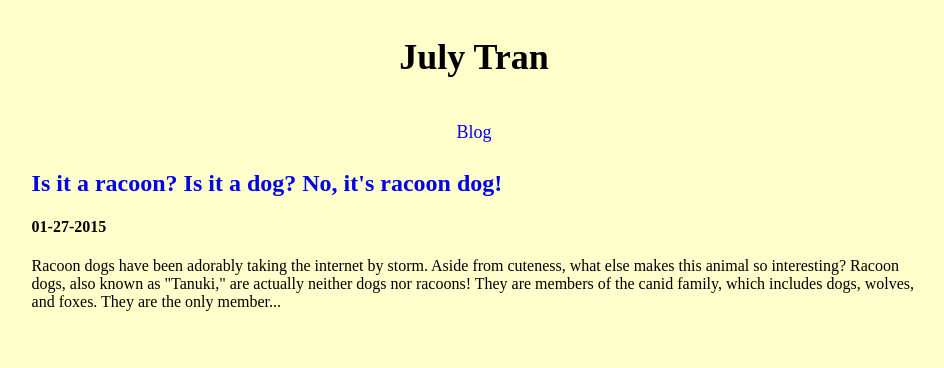
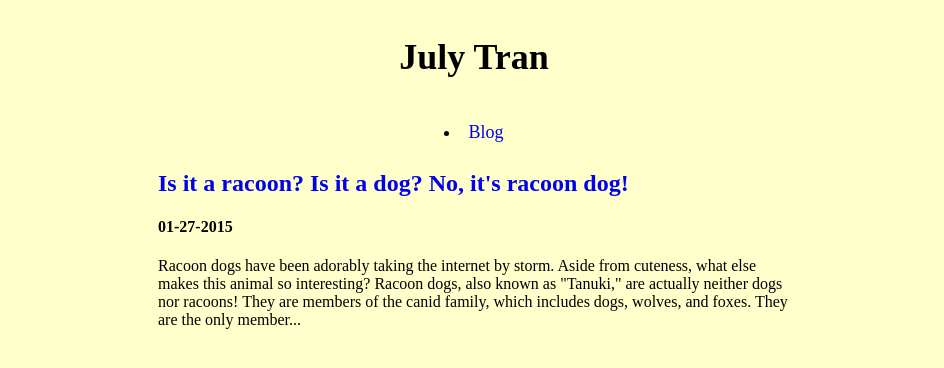
Before and after one commit to julyytran/julyytran.github.io, a Jekyll site: the page built from index.html, in a window 1280 px wide. Shown: the top 368 px of the page, without its empty margins (166-1110 px from the left). Built offline with Jekyll 4.4.1, drawn with Linux system fonts in a browser that asks for light colours.

Commit message:
adjust post alignment

```diff
--- a/_includes/header.html
+++ b/_includes/header.html
@@ -9,9 +9,7 @@
   <h3>{{ site.title }}</h3>
   <div id ="nav">
     <nav>
-      <ul>
       <li><a href="/">Blog</a></li>
-      <ul>
     </nav>
     </header>
     </div>
--- a/_posts/2015-01-27-racoon-dog.html
+++ b/_posts/2015-01-27-racoon-dog.html
@@ -14,7 +14,7 @@ date: 2015-01-27
   <li>The Super Mario item "tanooki suit" is based off the racoon dog and grants Mario/Luigi cool powers!</li>
 </ul>
 
-<div id="tanooki_suit"
+<div id="tanooki_suit">
   <img id="tanooki_suit" src="http://vignette3.wikia.nocookie.net/thedimensionsaga/images/3/3e/Tanooki_Suit.png" alt="Mario tanooki suit">
   <img id="tanooki_suit" src="http://vignette3.wikia.nocookie.net/thedimensionsaga/images/3/3e/Tanooki_Suit.png" alt="Mario tanooki suit">
   <img id="tanooki_suit" src="http://vignette3.wikia.nocookie.net/thedimensionsaga/images/3/3e/Tanooki_Suit.png" alt="Mario tanooki suit">
--- a/css/styles.css
+++ b/css/styles.css
@@ -25,13 +25,6 @@ a:active {
     text-decoration: underline;
 }
 
-/* remove bullets from header */
-ul {
-    list-style-type: none;
-    margin: 0;
-    padding: 0;
-}
-
 /* align site title and nav center */
 h3 {
   text-align: center;
@@ -45,15 +38,19 @@ h3 {
 }
 
 #posts {
-  width: 70%;
+  width: 50%;
   margin: auto;
 }
 
-/* size images */
+/* size and align images */
 img {
   height: 200px;
+  display: block;
+   margin-left: auto;
+   margin-right: auto
 }
 
 #tanooki_suit {
   display: inline-block;
+  line-height: 200%;
 }
```
